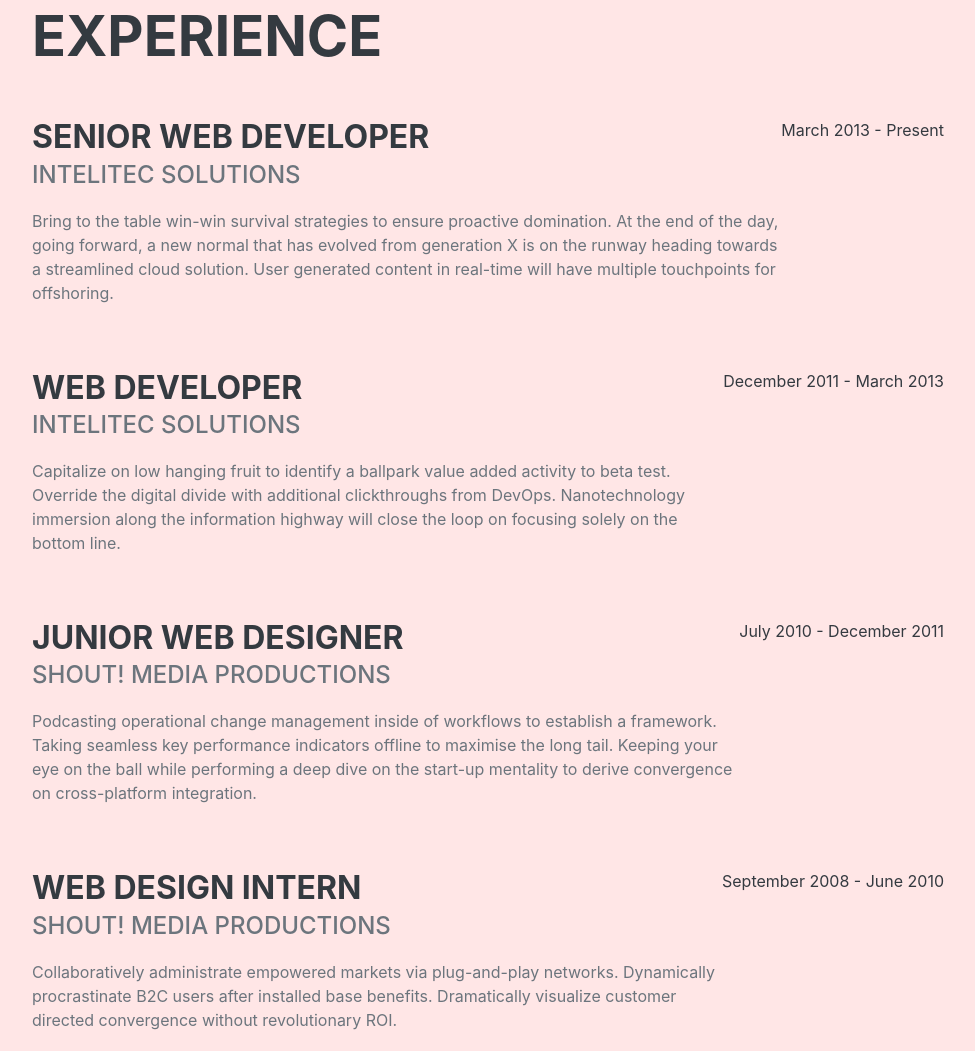
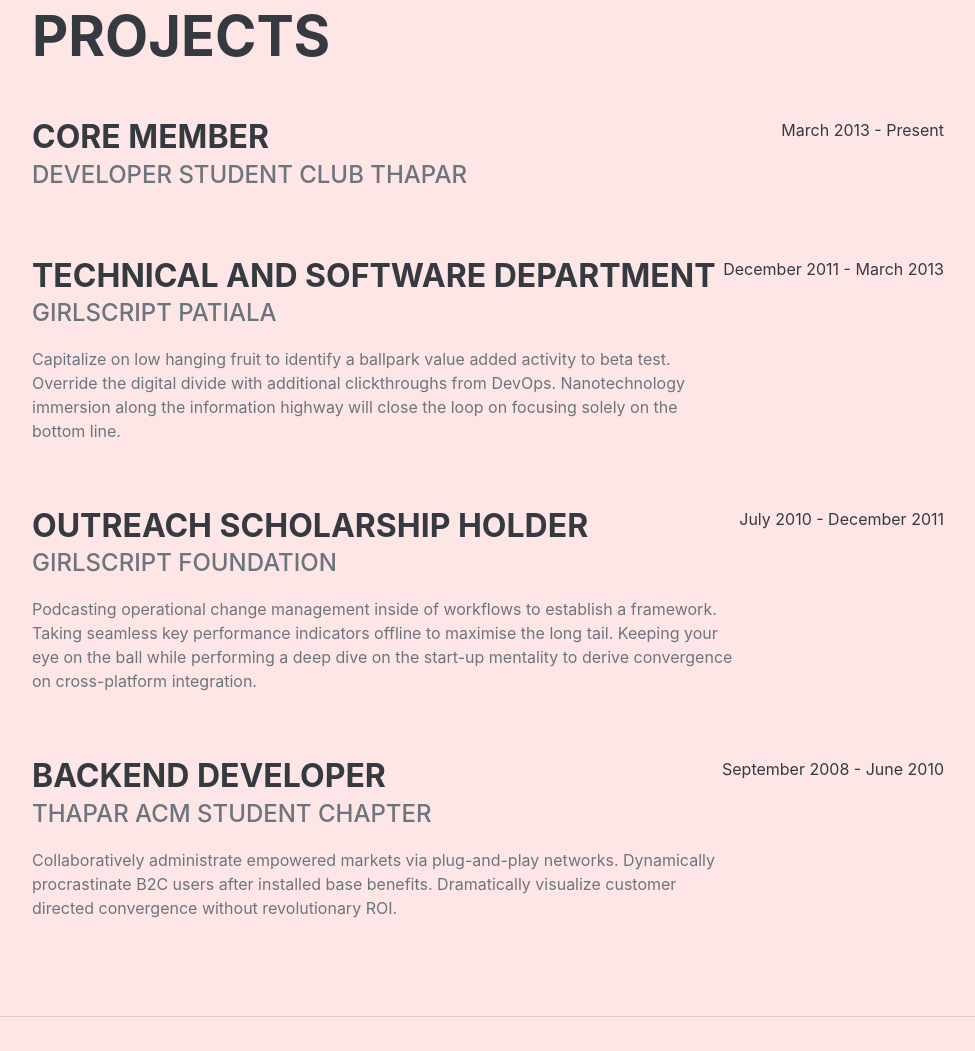
Before and after one commit to Esha-Sherring/personal-URL, a plain HTML site: page index.html in a window 1280 px wide. Shown: the part 878-1929 px from the top of the page, without its empty margins (288-1263 px from the left). Drawn offline with nearby package versions, Linux system fonts and the light colour scheme; a web font is replaced by a local one.

Commit message:
changes made

```diff
--- a/index.html
+++ b/index.html
@@ -5,7 +5,7 @@
         <meta name="viewport" content="width=device-width, initial-scale=1, shrink-to-fit=no" />
         <meta name="description" content="" />
         <meta name="author" content="" />
-        <title>Resume - Start Bootstrap Theme</title>
+        <title>Esha Sherring</title>
         <link rel="icon" type="image/x-icon" href="assets/img/favicon.ico" />
         <!-- Font Awesome icons (free version)-->
         <script src="https://use.fontawesome.com/releases/v5.15.3/js/all.js" crossorigin="anonymous"></script>
@@ -57,38 +57,81 @@
                 </div>
             </section>
             <hr class="m-0" />
+            <!--
+                *************************EDUCATION*************************
+
+                 <!-- Projects-->
+            <section class="resume-section" id="experience">
+                <div class="resume-section-content">
+                    <h2 class="mb-5">Projects</h2>
+                    <div class="d-flex flex-column flex-md-row justify-content-between mb-5">
+                        <div class="flex-grow-1">
+                            <h3 class="mb-0">Core Member</h3>
+                            <div class="subheading mb-3">Developer Student Club Thapar</div>
+                            <p></p>
+                        </div>
+                        <div class="flex-shrink-0"><span class="text-primary">March 2013 - Present</span></div>
+                    </div>
+                    <div class="d-flex flex-column flex-md-row justify-content-between mb-5">
+                        <div class="flex-grow-1">
+                            <h3 class="mb-0">Technical and Software Department</h3>
+                            <div class="subheading mb-3">GirlScript Patiala</div>
+                            <p>Capitalize on low hanging fruit to identify a ballpark value added activity to beta test. Override the digital divide with additional clickthroughs from DevOps. Nanotechnology immersion along the information highway will close the loop on focusing solely on the bottom line.</p>
+                        </div>
+                        <div class="flex-shrink-0"><span class="text-primary">December 2011 - March 2013</span></div>
+                    </div>
+                    <div class="d-flex flex-column flex-md-row justify-content-between mb-5">
+                        <div class="flex-grow-1">
+                            <h3 class="mb-0">outreach Scholarship Holder</h3>
+                            <div class="subheading mb-3">GirlScript Foundation</div>
+                            <p>Podcasting operational change management inside of workflows to establish a framework. Taking seamless key performance indicators offline to maximise the long tail. Keeping your eye on the ball while performing a deep dive on the start-up mentality to derive convergence on cross-platform integration.</p>
+                        </div>
+                        <div class="flex-shrink-0"><span class="text-primary">July 2010 - December 2011</span></div>
+                    </div>
+                    <div class="d-flex flex-column flex-md-row justify-content-between">
+                        <div class="flex-grow-1">
+                            <h3 class="mb-0">Backend Developer</h3>
+                            <div class="subheading mb-3">Thapar ACM Student Chapter</div>
+                            <p>Collaboratively administrate empowered markets via plug-and-play networks. Dynamically procrastinate B2C users after installed base benefits. Dramatically visualize customer directed convergence without revolutionary ROI.</p>
+                        </div>
+                        <div class="flex-shrink-0"><span class="text-primary">September 2008 - June 2010</span></div>
+                    </div>
+                </div>
+            </section>
+            <hr class="m-0" />
+                <!--***********************************************************-->
             <!-- Experience-->
             <section class="resume-section" id="experience">
                 <div class="resume-section-content">
                     <h2 class="mb-5">Experience</h2>
                     <div class="d-flex flex-column flex-md-row justify-content-between mb-5">
                         <div class="flex-grow-1">
-                            <h3 class="mb-0">Senior Web Developer</h3>
-                            <div class="subheading mb-3">Intelitec Solutions</div>
-                            <p>Bring to the table win-win survival strategies to ensure proactive domination. At the end of the day, going forward, a new normal that has evolved from generation X is on the runway heading towards a streamlined cloud solution. User generated content in real-time will have multiple touchpoints for offshoring.</p>
+                            <h3 class="mb-0">Core Member</h3>
+                            <div class="subheading mb-3">Developer Student Club Thapar</div>
+                            <p></p>
                         </div>
                         <div class="flex-shrink-0"><span class="text-primary">March 2013 - Present</span></div>
                     </div>
                     <div class="d-flex flex-column flex-md-row justify-content-between mb-5">
                         <div class="flex-grow-1">
-                            <h3 class="mb-0">Web Developer</h3>
-                            <div class="subheading mb-3">Intelitec Solutions</div>
+                            <h3 class="mb-0">Technical and Software Department</h3>
+                            <div class="subheading mb-3">GirlScript Patiala</div>
                             <p>Capitalize on low hanging fruit to identify a ballpark value added activity to beta test. Override the digital divide with additional clickthroughs from DevOps. Nanotechnology immersion along the information highway will close the loop on focusing solely on the bottom line.</p>
                         </div>
                         <div class="flex-shrink-0"><span class="text-primary">December 2011 - March 2013</span></div>
                     </div>
                     <div class="d-flex flex-column flex-md-row justify-content-between mb-5">
                         <div class="flex-grow-1">
-                            <h3 class="mb-0">Junior Web Designer</h3>
-                            <div class="subheading mb-3">Shout! Media Productions</div>
+                            <h3 class="mb-0">outreach Scholarship Holder</h3>
+                            <div class="subheading mb-3">GirlScript Foundation</div>
                             <p>Podcasting operational change management inside of workflows to establish a framework. Taking seamless key performance indicators offline to maximise the long tail. Keeping your eye on the ball while performing a deep dive on the start-up mentality to derive convergence on cross-platform integration.</p>
                         </div>
                         <div class="flex-shrink-0"><span class="text-primary">July 2010 - December 2011</span></div>
                     </div>
                     <div class="d-flex flex-column flex-md-row justify-content-between">
                         <div class="flex-grow-1">
-                            <h3 class="mb-0">Web Design Intern</h3>
-                            <div class="subheading mb-3">Shout! Media Productions</div>
+                            <h3 class="mb-0">Backend Developer</h3>
+                            <div class="subheading mb-3">Thapar ACM Student Chapter</div>
                             <p>Collaboratively administrate empowered markets via plug-and-play networks. Dynamically procrastinate B2C users after installed base benefits. Dramatically visualize customer directed convergence without revolutionary ROI.</p>
                         </div>
                         <div class="flex-shrink-0"><span class="text-primary">September 2008 - June 2010</span></div>
```
